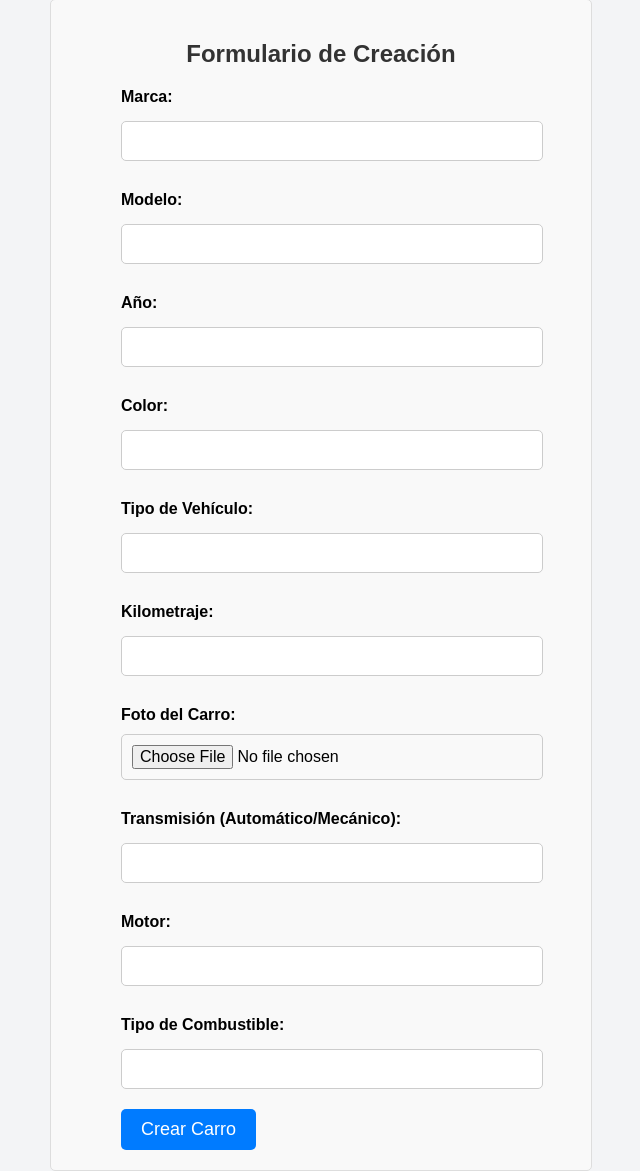
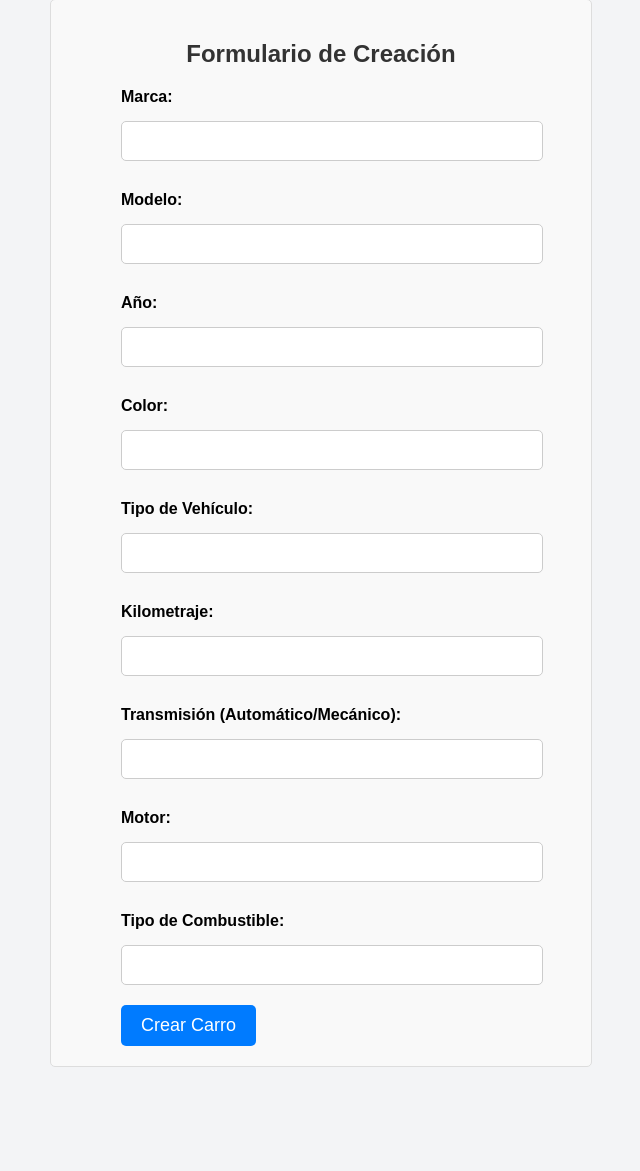
Before and after one commit to Christ02/CarSales, a Flask app: page /create_moto in a window 1280 px wide. Shown: the part 136-1307 px from the top of the page, without its empty margins (319-959 px from the left). After the commit the page ends 1203 px from the top, so only its background shows below. Run offline with Flask 3, Linux system fonts and the light colour scheme.

Commit message:
quitar fotos

```diff
--- a/templates/create_moto.html
+++ b/templates/create_moto.html
@@ -38,9 +38,6 @@
             <label for="mileage">Kilometraje:</label>
             <input type="text" name="mileage" id="mileage" required>
 
-            <label for="photo">Foto del Carro:</label>
-            <input type="file" name="photo" id="photo" accept="image/*" required>
-
             <label for="transmission">Transmisión (Automático/Mecánico):</label>
             <input type="text" name="transmission" id="transmission" required>
 
```
